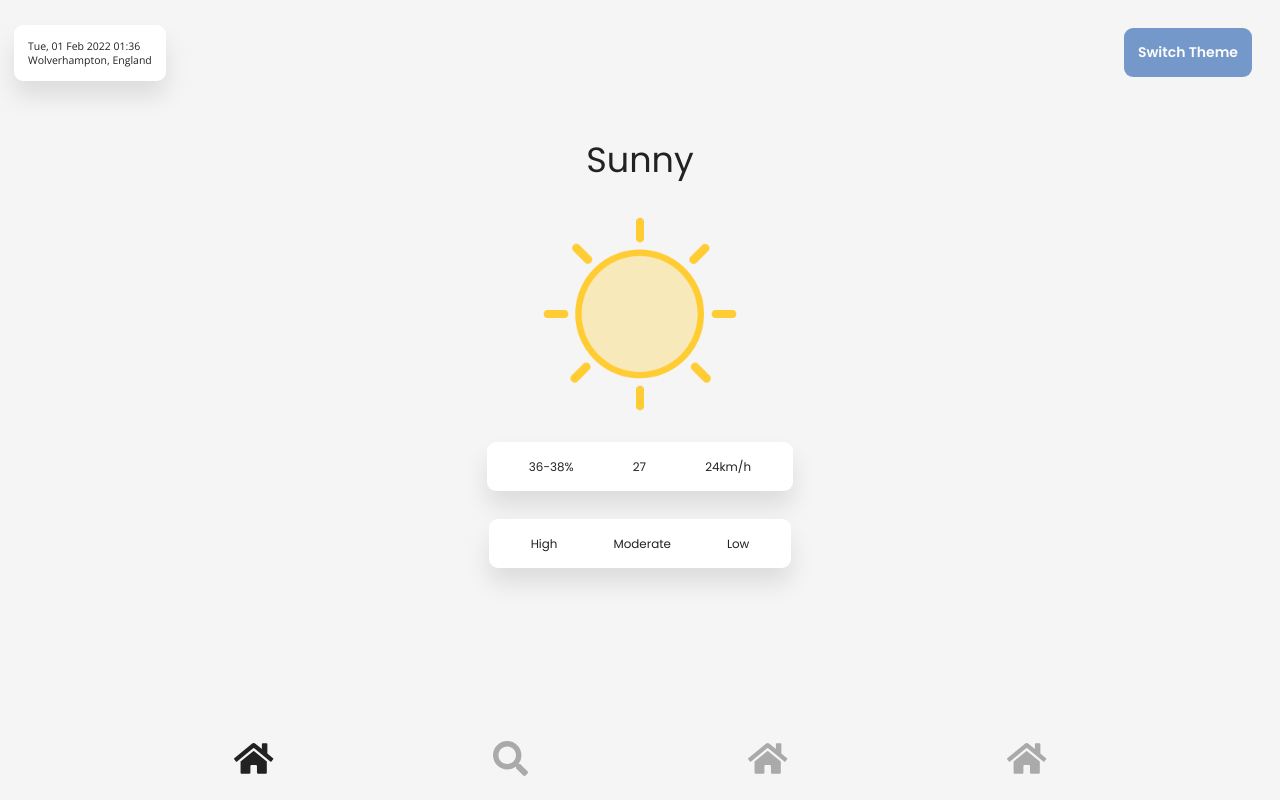
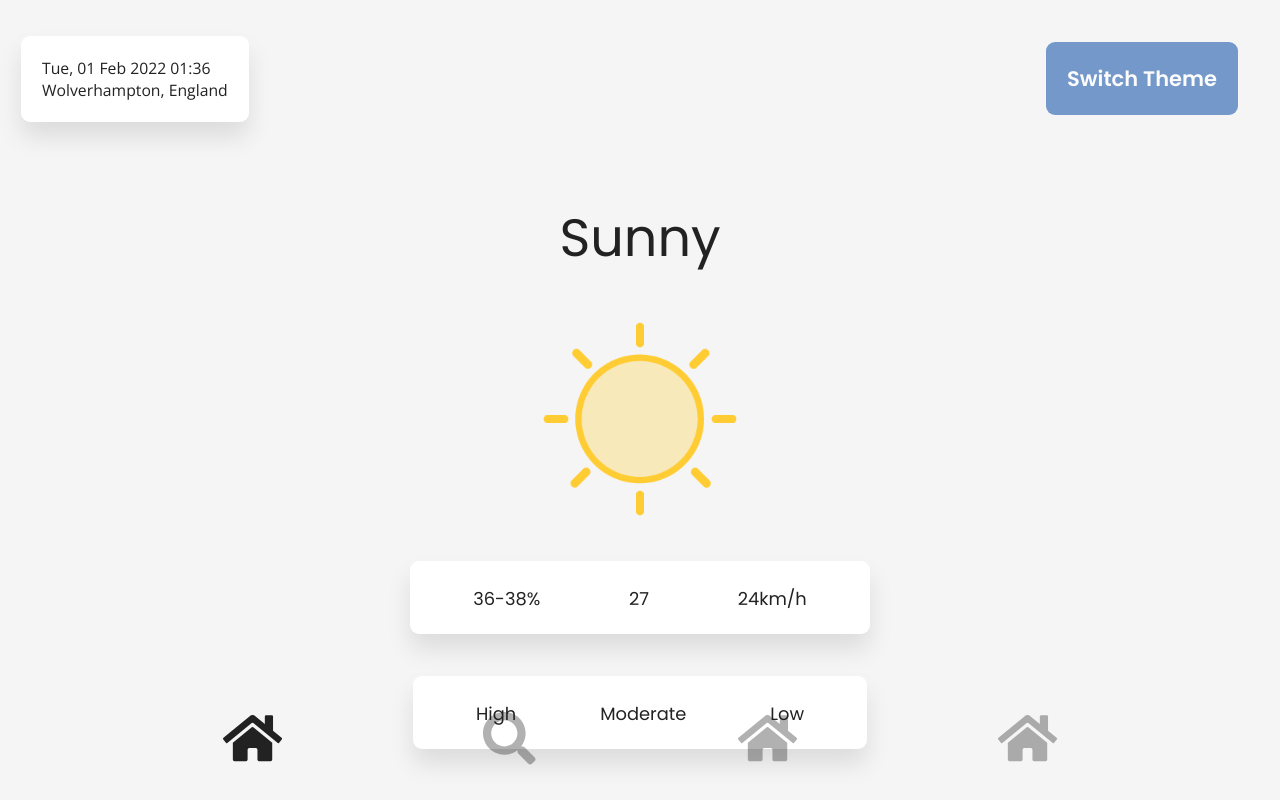
Before and after one commit to AshChambers304/WeatherApp, an Angular app: page /home in a window 1280 px wide. Built offline with nearby package versions, Linux system fonts and the light colour scheme.

Commit message:
Fixed sass map error

```diff
--- a/src/assets/scss/_fonts.scss
+++ b/src/assets/scss/_fonts.scss
@@ -6,9 +6,9 @@ $base-font-sizes: (
   null: 12px,
   320px: 12px,
   480px: 14px,
-  640px: 16,
-  980px: 18,
-  1200px: 21,
+  640px: 16px,
+  980px: 18px,
+  1200px: 21px,
 );
 
 :root {
--- a/src/styles.scss
+++ b/src/styles.scss
@@ -1,5 +1,5 @@
-@use "/src/assets/scss/fonts";
-@use "/src/assets/scss/mixins";
+@use "/src/assets/scss/fonts" as f;
+@use "/src/assets/scss/mixins" as m;
 @use "/src/assets/scss/themes";
 
 *,
@@ -11,7 +11,7 @@
 }
 
 html {
-  @include mixins.font-size(fonts.$base-font-sizes);
+  @include m.font-size(f.$base-font-sizes);
 }
 
 body {
```
